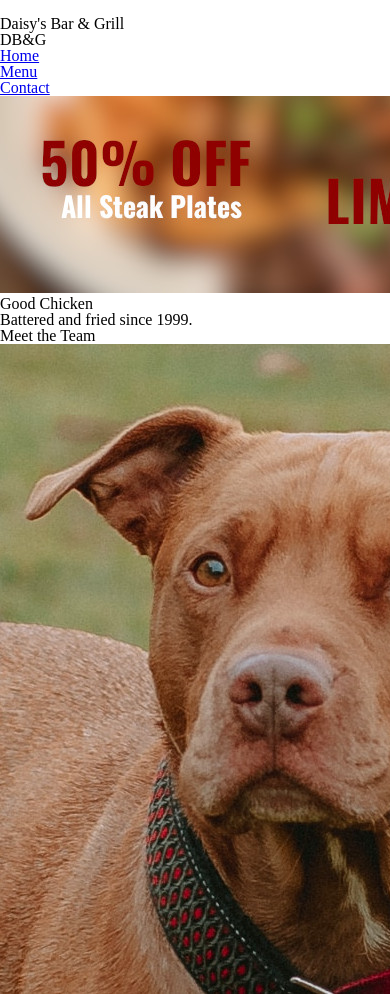
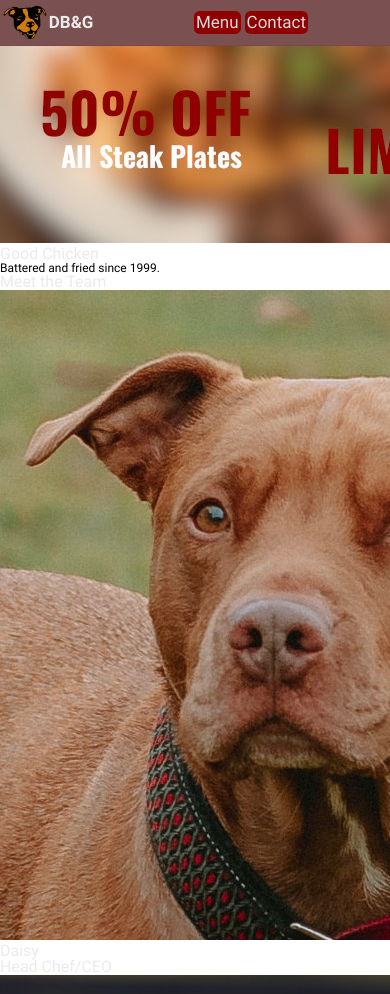
Before and after one commit to scienceappreciation/codeacademy-flexbox-business-site, a plain HTML site: page index.html in a window 390 px wide. Shown: the top 994 px of the page. Drawn offline with Linux system fonts and the light colour scheme.

Commit message:
Responsive Header

```diff
--- a/index.html
+++ b/index.html
@@ -5,6 +5,7 @@
     <link rel="shortcut icon" href="favicon.ico" type="image/x-icon">
     <link href="./reset.css" rel="stylesheet" type="text/css">
     <link href="./styles.css" rel="stylesheet" type="text/css">
+    <meta name="viewport" content="width=device-width, initial-scale=1">
 
     <title>Daisy's Bar &amp; Grill</title>
   </head>
@@ -12,9 +13,10 @@
   <body>
       <main>
         <header>
-          <img id="logo">
-          <h1 id="title" class="wide">Daisy's Bar &amp; Grill</h1>
-          <h1 id="title" class="compact">DB&amp;G</h1>
+          <img src="./images/branding/logo.png" id="logo">
+          <h1 class="wide">Daisy's Bar &amp; Grill</h1>
+          <h1 class="compact">DB&amp;G</h1>
+          <div class="flex-spacer"></div>
           <nav>
             <ul>
               <li class="wide"><a href="index.html">Home</a></li>
--- a/styles.css
+++ b/styles.css
@@ -0,0 +1,130 @@
+/* Fonts */
+@font-face {
+    font-family: "Oswald";
+    src: url("./fonts/Oswald/Oswald-VariableFont_wght.ttf");
+}
+
+@font-face {
+    font-family: "Roboto";
+    font-weight: normal;
+    src: url("./fonts/Roboto/Roboto-Regular.ttf") format("truetype");
+}
+
+@font-face {
+    font-family: "Roboto";
+    font-weight: bold;
+    src: url("./fonts/Roboto/Roboto-Bold.ttf") format("truetype");
+}
+
+/* Universal Styles */
+html {
+    font-family: "Roboto", Arial, sans-serif;
+    font-size: 16px;
+    box-sizing: border-box;
+}
+
+h1, h2, h3, h4, h5, h6 {
+  color: #ebebeb;
+}
+
+h1 {
+    font-size: 1.0625rem;
+    font-weight: bold;
+}
+
+p {
+    font-size: 0.75rem;
+}
+
+/* Media Defaults */
+.compact {
+    display: none;
+}
+
+/* Header */
+header {
+    display: flex;
+    height: 2.8rem;
+    width: 100%;
+    background-color: #7a5050;
+    align-items: center;
+    border-bottom: 0.0625rem solid #7a4949;
+}
+
+header img {
+    margin: 0 0.125rem;
+    max-height: 100%;
+    max-width: 600px;
+}
+
+header .flex-spacer {
+    flex-grow: 2;
+}
+
+header nav {
+    margin-right: 1rem;
+    min-width: 180px;
+}
+
+header nav li {
+    display: inline;
+}
+
+header nav li a {
+    font-size: 1.0625rem;
+    text-decoration: none;
+    color: #dadada;
+    margin: 0 0.5rem;
+}
+
+/* Responsive Designs */
+
+/* Tablet Media Query */
+@media only screen and (min-width: 426px) and (max-width: 810px) {
+
+    /* Header */
+    header nav li {
+        background-color: #6b4040;
+        border-radius: 10%;
+        padding: 0.25rem;
+        transition: background-color 0.5s;
+    }
+
+    header nav li:active {
+        background-color: #8f0101;
+    }
+}
+
+/* Medium Phone/Tablet Media Query */
+@media only screen and (max-width: 426px) {
+
+    /* Header */
+    .compact {
+        display: block;
+    }
+
+    .wide {
+        display: none;
+    }
+
+    header nav li {
+        background-color: #8f0101;
+        border-radius: 0.35rem;
+        padding: 0.125rem;
+        transition: background-color 0.5s;
+    }
+
+    header nav li a {
+        padding: 0;
+        margin: 0;
+    }
+}
+
+/* Tiny Phone Media Query */
+@media only screen and (max-width: 222px) {
+
+    /* Header */
+    .compact {
+        display: none;
+    }
+}
```
